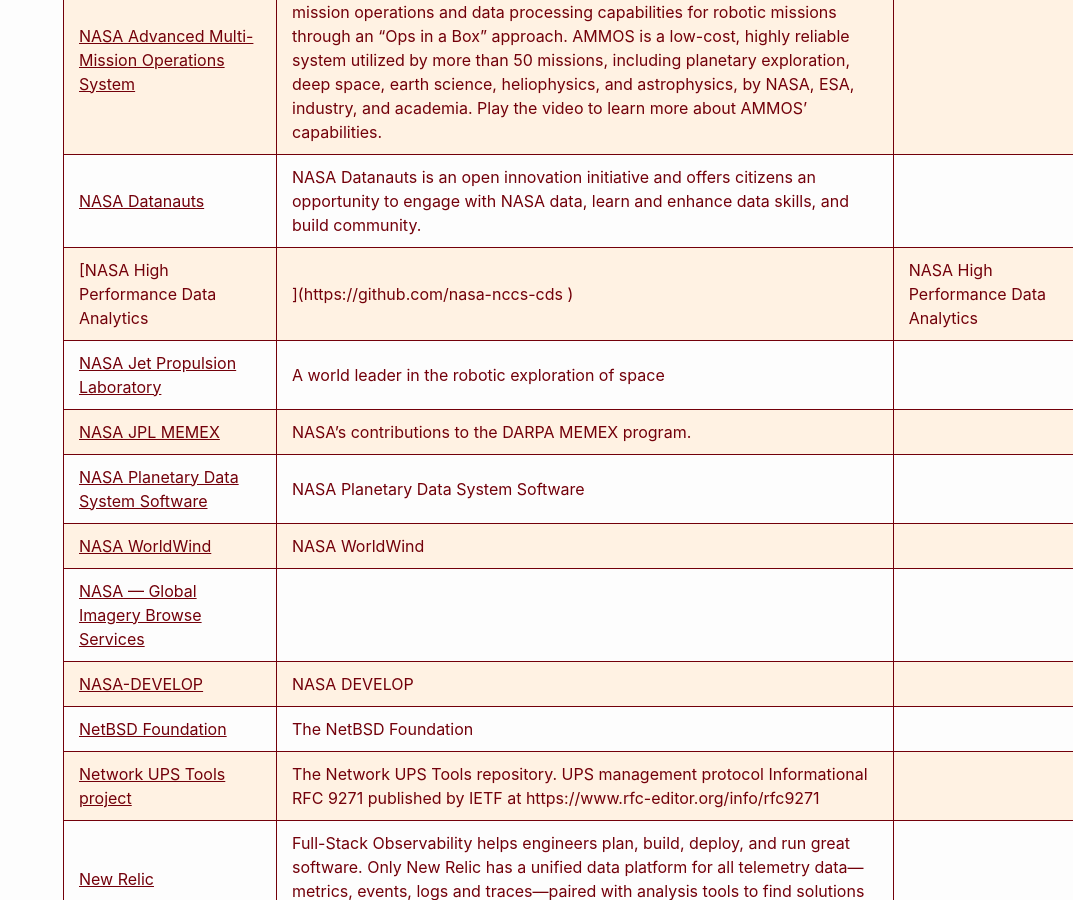
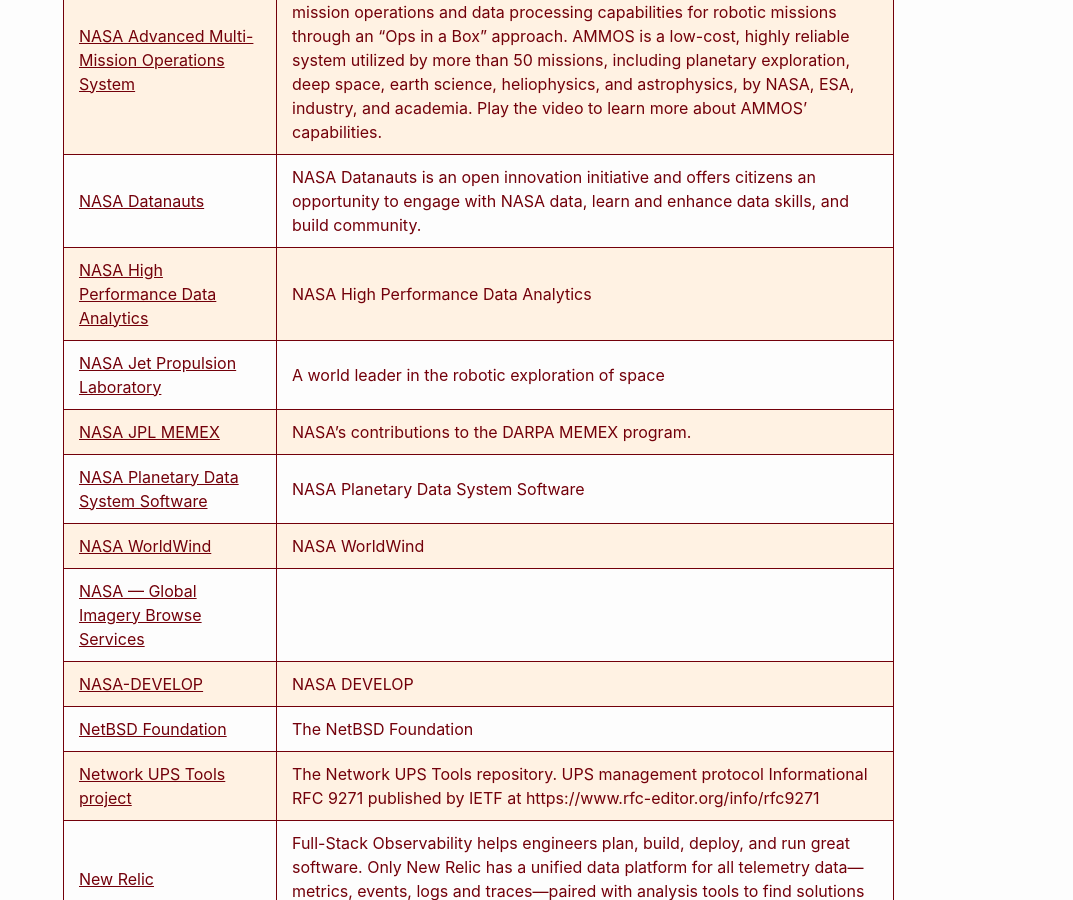
Before and after one commit to RalphHightower/RalphHightower, a Jekyll site: the page built from Computing/GitHubCompanyGovernment.md, in a window 1280 px wide and 900 px high, scrolled down 9672 px. Shown: the whole window, without its empty margins (207-1280 px from the left). Built offline with Jekyll 4.4.1, drawn with Linux system fonts in a browser that asks for light colours; our own code applies the rules of GitHub Pages for plain Markdown files; some of the changed text lies outside the part shown.

```diff
--- a/Computing/GitHubCompanyGovernment.md
+++ b/Computing/GitHubCompanyGovernment.md
@@ -133,7 +133,7 @@
 | [NASA](https://github.com/nasa ) | National Aeronautics and Space Administration. — ReadOpen Data initiative here:</br >https://www.nasa.gov/open/ & Instructions here: https://github.com/nasa/nasa.github.io/blob/master/docs/INSTRUCTIONS.md |
 | [NASA Advanced Multi-Mission Operations System](https://github.com/NASA-AMMOS ) | The Advanced Multi-Mission Operations System, or AMMOS, is a set of mission operations and data processing capabilities for robotic missions through an "Ops in a Box" approach. AMMOS is a low-cost, highly reliable system utilized by more than 50 missions, including planetary exploration, deep space, earth science, heliophysics, and astrophysics, by NASA, ESA, industry, and academia. Play the video to learn more about AMMOS' capabilities. |
 | [NASA Datanauts](https://github.com/NASADatanauts ) | NASA Datanauts is an open innovation initiative and offers citizens an opportunity to engage with NASA data, learn and enhance data skills, and build community. |
-| [NASA High Performance Data Analytics | ](https://github.com/nasa-nccs-cds ) | NASA High Performance Data Analytics |
+| [NASA High Performance Data Analytics](https://github.com/nasa-nccs-cds ) | NASA High Performance Data Analytics |
 | [NASA Jet Propulsion Laboratory](https://github.com/nasa-jpl ) | A world leader in the robotic exploration of space |
 | [NASA JPL MEMEX](https://github.com/nasa-jpl-memex ) | NASA's contributions to the DARPA MEMEX program. |
 | [NASA Planetary Data System Software](https://github.com/NASA-PDS ) | NASA Planetary Data System Software |
@@ -217,7 +217,7 @@
 | [u-blox](https://github.com/u-blox ) | u-blox is a Swiss company that creates wireless semiconductors and modules for consumer, automotive and industrial markets. |
 | [Unicorn Engine](https://github.com/unicorn-engine ) | Multi-arch multi-platform CPU emulator framework |
 | [valhalla](https://github.com/valhalla ) | Valhalla is an Open Source Routing Library/Service |
-| [ventoy (longpanda) | ](https://github.com/ventoy ) | Ventoy is an open source tool to create bootable USB drive for ISO/WIM/IMG/VHD(x) \| UEFI files.<br />With ventoy, you don't need to format the disk over and over, you just need to copy the image files to the USB drive and boot it. You can copy many image files at a time and ventoy will give you a boot menu to select them.<br />You can also browse ISO/WIM/IMG/VHD(x) \| UEFI files in local disk and boot them. |
+| [ventoy (longpanda)](https://github.com/ventoy ) | Ventoy is an open source tool to create bootable USB drive for ISO/WIM/IMG/VHD(x) \| UEFI files.<br />With ventoy, you don't need to format the disk over and over, you just need to copy the image files to the USB drive and boot it. You can copy many image files at a time and ventoy will give you a boot menu to select them.<br />You can also browse ISO/WIM/IMG/VHD(x) \| UEFI files in local disk and boot them. |
 | [Vercel](https://github.com/vercel ) | Vercel — Develop. Preview. Ship. Creators of Next.js. |
 | [Verizon](https://github.com/Verizon ) | Verizon |
 | [Visa](https://github.com/visa ) | Visa |
```
Also changed, not shown: other parts of Computing/GitHubCompanyGovernment.md (+1 -1 lines).
